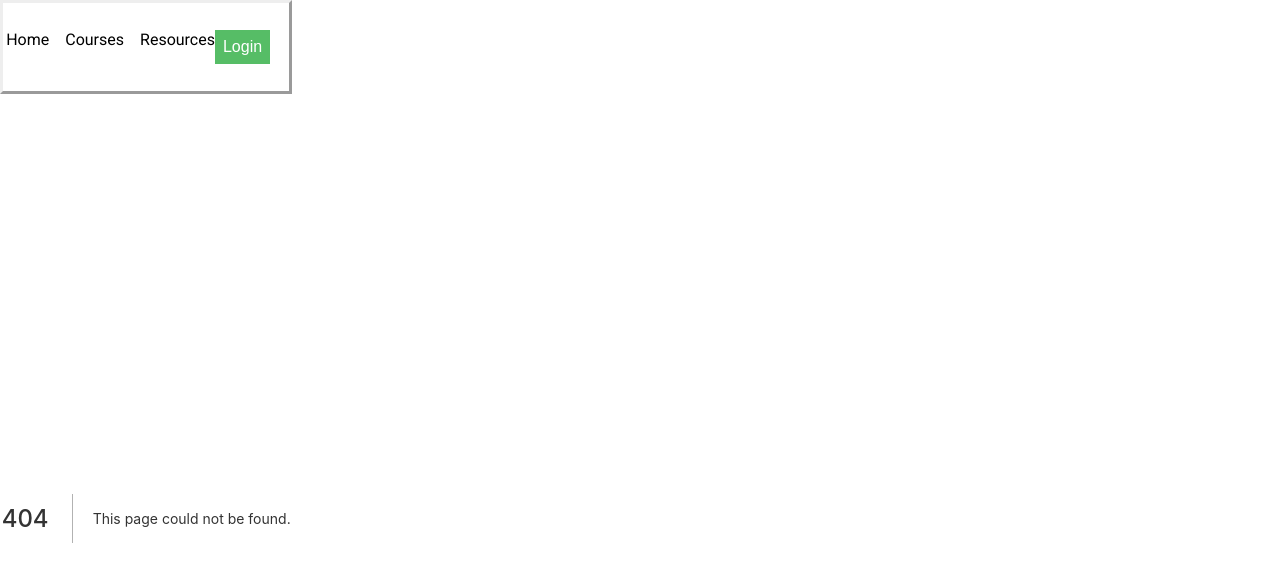
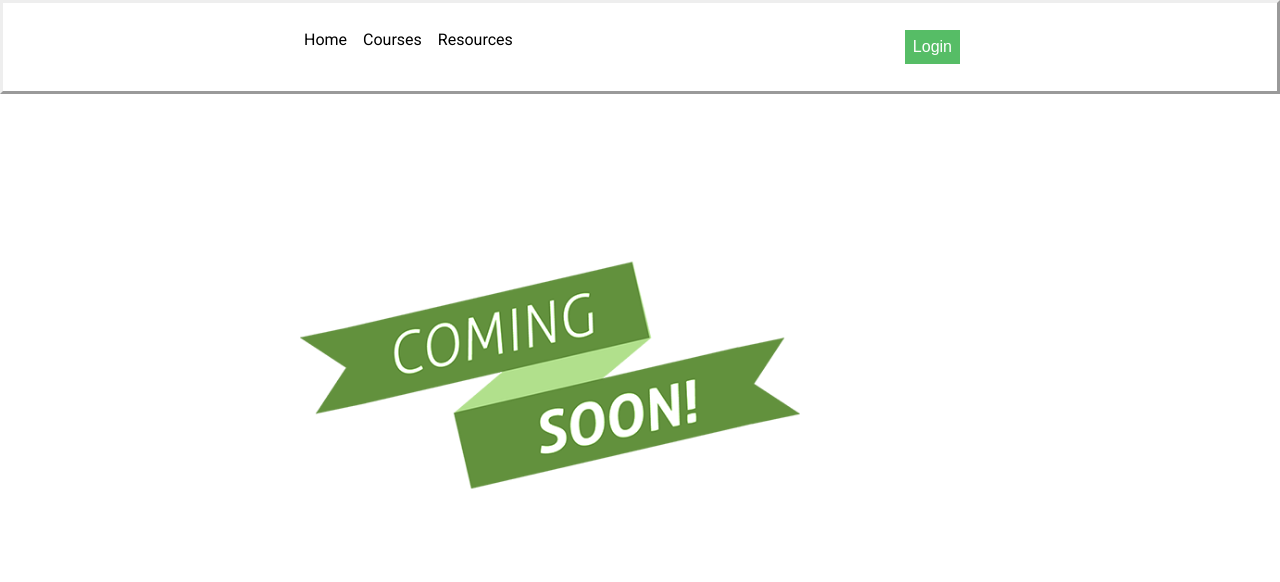
Before and after one commit to SidePrjct-FinLit/For-Your-Investments, a Next.js app: page /after-register in a window 1280 px wide. Before the commit this address had no page. Shown: the top 582 px of the page. Built offline with nearby package versions, Linux system fonts and the light colour scheme.

Commit message:
add coming-soon after registration

```diff
--- a/components/layout.js
+++ b/components/layout.js
@@ -21,8 +21,6 @@ function Layout({children}) {
         .container {
           max-width: 1440px;
           margin: 1.5rem auto;
-          display: flex;
-          justify-content: center;
         }
       `}</style>
       <style jsx global>{`
@@ -30,7 +28,6 @@ function Layout({children}) {
           margin: 0;
           color: #333;
           font-family: Roboto, 'Open Sans', 'Helvetica Neue', sans-serif;
-          display: flex;
         }
       `}</style>
     </>
--- /dev/null
+++ b/pages/after-register.js
@@ -0,0 +1,25 @@
+import Layout from '../components/layout';
+import { makeStyles } from '@material-ui/core/styles';
+
+
+
+const useStyles = makeStyles((theme) => ({
+    root: {
+        flexGrow: 0,     // TODO: 100% width of parent
+    },
+    comingsoon: {
+        marginLeft: 300,
+        marginTop: 100,
+    }
+}));
+export default function AfterRegister() {
+    const classes = useStyles();
+
+    return(
+        <div className={classes.root}>
+            <img className={classes.comingsoon} src={"comingsoon.png"} alt={"coming soon"} width={"500"}></img>
+        </div>
+    );
+}
+
+AfterRegister.Layout = Layout;
--- a/pages/index.js
+++ b/pages/index.js
@@ -2,6 +2,9 @@ import Layout from '../components/layout'
 import { makeStyles } from '@material-ui/core/styles';
 import Grid from '@material-ui/core/Grid';
 import Card from '@material-ui/core/Card';
+import Button from '@material-ui/core/Button';
+import Link from 'next/link';
+
 
 // TODO: replace Paper with something generic, like div?
 const useStyles = makeStyles((theme) => ({
@@ -38,6 +41,9 @@ export default function Home() {
                 </Grid>
                 <Grid item lg={6}>
                 <p>It's time to learn</p>
+                <Link href="/after-register" passHref>
+                    <Button variant="contained" color="secondary">Sign Up</Button>
+                </Link>
                 </Grid>
             </Grid>
             <Grid className={classes.grey_grid} container item lg={12}>
```
Also changed, not shown: public/comingsoon.png (added).
